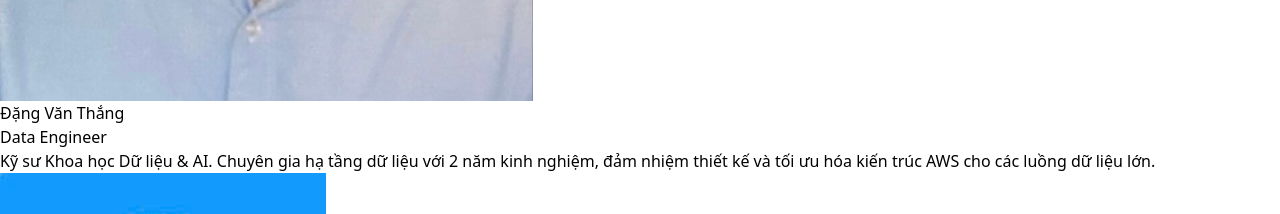
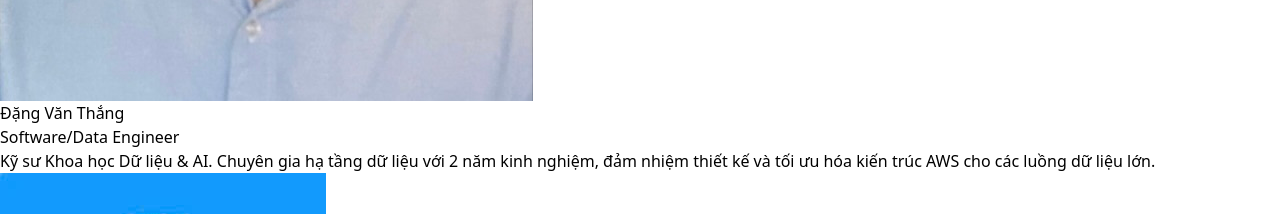
Before and after one commit to RegenAI-Solutions/regenlab-tech, a React (Vite) app: page /#/about in a window 1280 px wide. Before the commit this address led to /#/. Shown: the part 9200-9414 px from the top of the page. Built offline with nearby package versions, Linux system fonts and the light colour scheme.

Commit message:
updated: role description for Dang Van Thang

```diff
--- a/src/data/content/vi.js
+++ b/src/data/content/vi.js
@@ -178,7 +178,7 @@ const vi = {
         },
         {
           name: "Đặng Văn Thắng",
-          role: "Data Engineer",
+          role: "Software/Data Engineer",
           bio: "Kỹ sư Khoa học Dữ liệu & AI. Chuyên gia hạ tầng dữ liệu với 2 năm kinh nghiệm, đảm nhiệm thiết kế và tối ưu hóa kiến trúc AWS cho các luồng dữ liệu lớn.",
           color: "purple",
           image: dangVanThangImg
```
